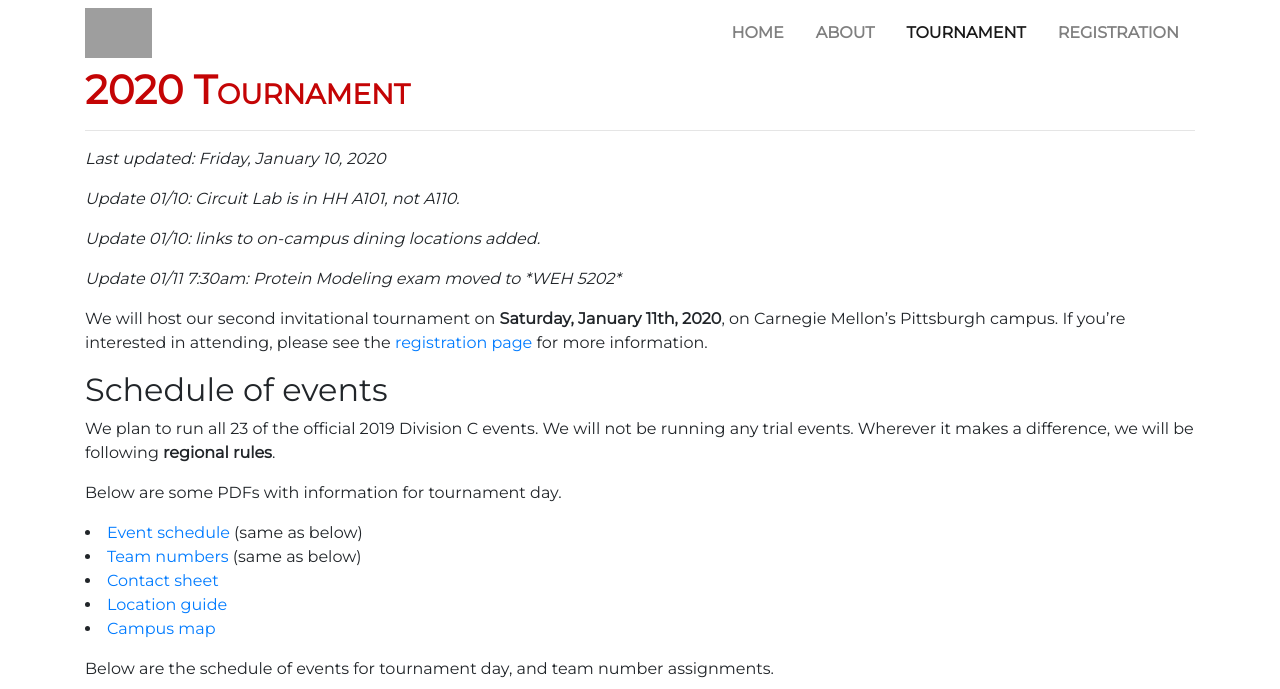
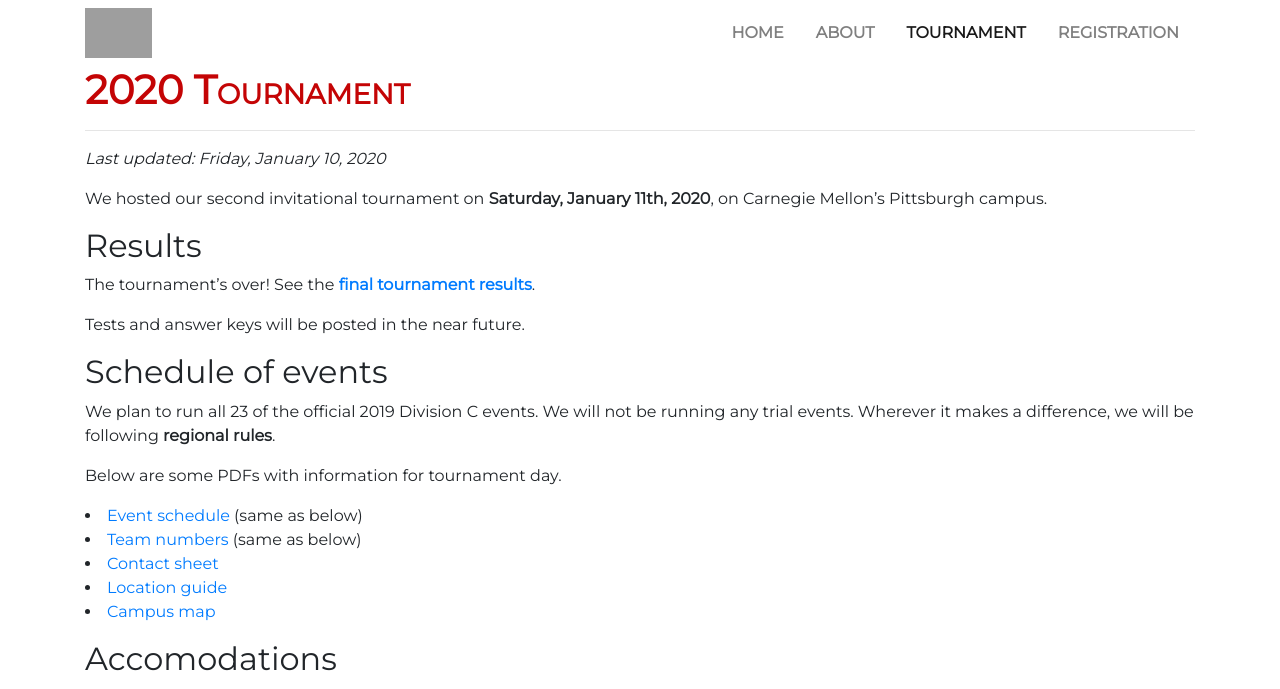
Before and after one commit to cmuscioly/cmuscioly.github.io, a Jekyll site: the page built from tournament.md, in a window 1280 px wide. Shown: the top 689 px of the page. Built offline with Jekyll 4.4.1, drawn with Linux system fonts in a browser that asks for light colours; nearby versions of some CDN libraries; grey boxes are pictures that could not be loaded.

Commit message:
Add 2020 tournament results to website

```diff
--- a/tournament.md
+++ b/tournament.md
@@ -8,16 +8,14 @@ permalink: /tournament/
 <hr>
 _Last updated: Friday, January 10, 2020_
 
-_Update 01/10: Circuit Lab is in HH A101, not A110._
+We hosted our second invitational tournament on
+**Saturday, January 11th, 2020**, on Carnegie Mellon's Pittsburgh campus.
 
-_Update 01/10: links to on-campus dining locations added._
+## Results
 
-_Update 01/11 7:30am: Protein Modeling exam moved to *WEH 5202*_
+The tournament's over! See the [**final tournament results**](assets/results_2020.pdf).
 
-We will host our second invitational tournament on
-**Saturday, January 11th, 2020**, on Carnegie Mellon's Pittsburgh campus.
-If you're interested in attending, please see the
-<a href="/registration/">registration page</a> for more information.
+Tests and answer keys will be posted in the near future.
 
 ## Schedule of events
 
@@ -32,12 +30,6 @@ Below are some PDFs with information for tournament day.
 * [Contact sheet](assets/contact_sheet.pdf)
 * [Location guide](assets/location_guide.pdf)
 * [Campus map](assets/Campus Map.pdf)
-
-Below are the schedule of events for tournament day, and team number assignments.
-
-<iframe src="https://docs.google.com/spreadsheets/d/e/2PACX-1vSGCAjDyb0cQyBxhh4QIrr-0mCaXo0dksBqskj5arCj9Se6v_yLz1kC5CKe6kIM-SHqR0W9Icjkk-Gt/pubhtml?gid=1346582439&amp;single=true&amp;widget=true&amp;headers=false" style="width: 100%; min-height: 600px;"></iframe>
--
-<iframe src="https://docs.google.com/spreadsheets/d/e/2PACX-1vTLaXf3LYRb1AoNJmhb57-ZNJCVjUoxx8zH2KBRYwfnJwWZpHYHTFDxHPUqTDwe6_Lez0FoJ-bPOD4K/pubhtml?gid=1566910357&amp;single=true&amp;widget=true&amp;headers=false" style="width: 100%; min-height: 600px;"></iframe>
 
 ## Accomodations
 
```
Also changed, not shown: 1 other file.
